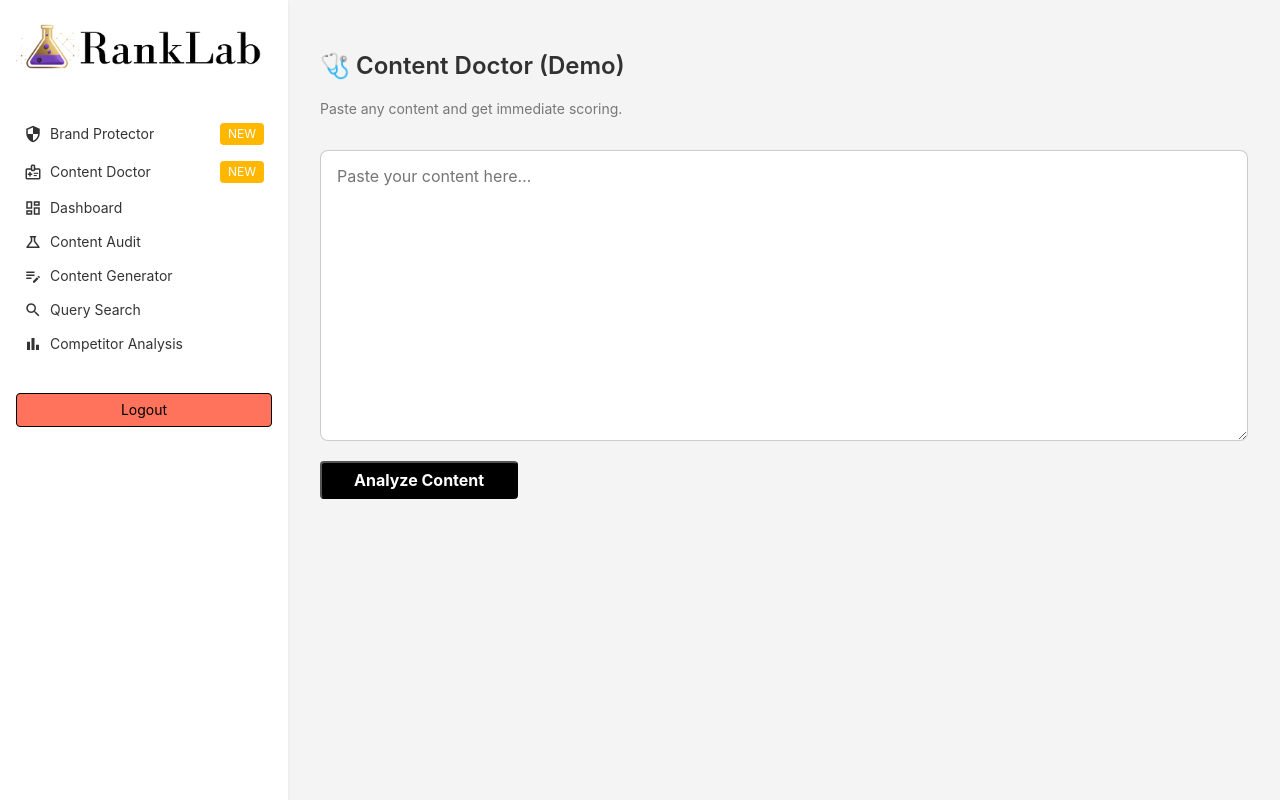
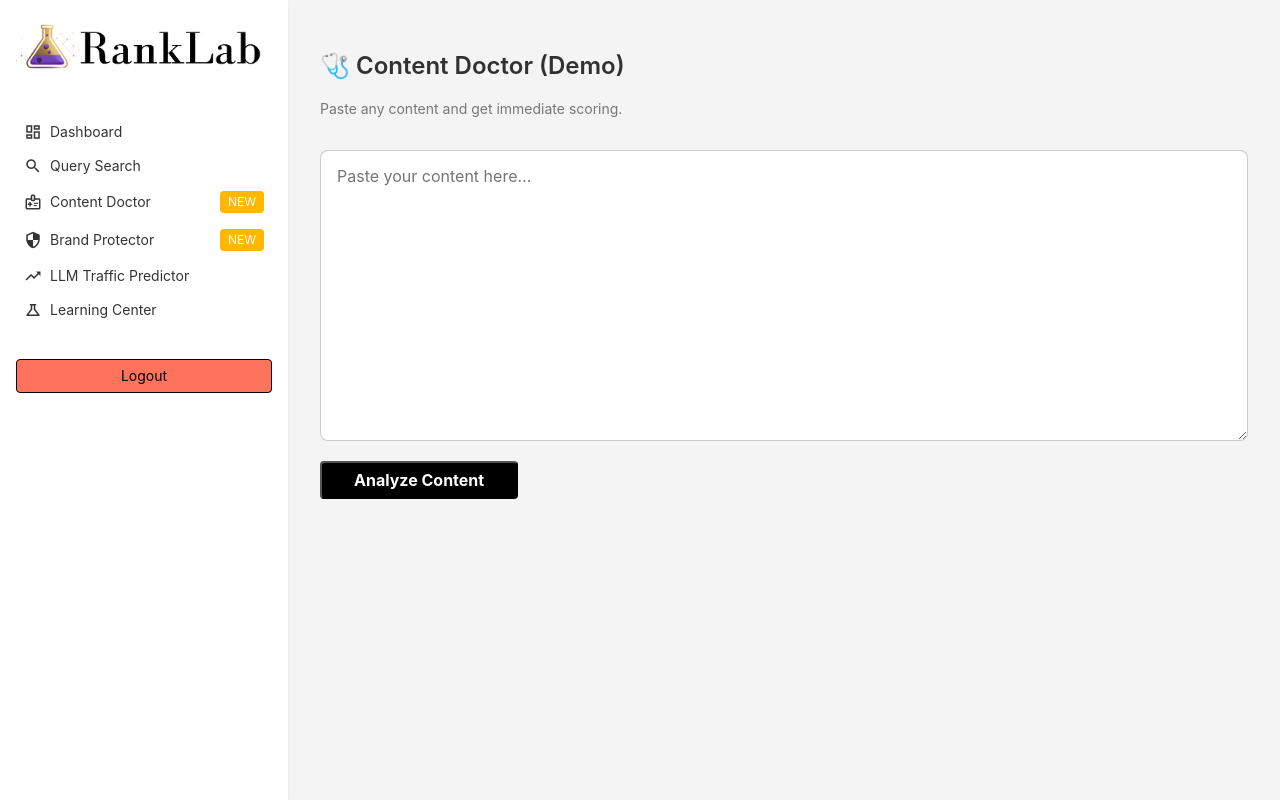
Before and after one commit to RankLab-AI/ranklab-alpha, a FastAPI app: page /content-doctor in a window 1280 px wide. Run offline with FastAPI, Linux system fonts and the light colour scheme; parts of the project's set-up code (start-up, migrations or seed data) failed here and were passed over.

Commit message:
feat: updates sidebar design

```diff
--- a/app/templates/partials/sidebar.html
+++ b/app/templates/partials/sidebar.html
@@ -4,13 +4,15 @@
     <img src="/static/img/logo.png" class="h3 center" alt="RankLab AI Logo" />
   </div>
   <nav class="f6 flex flex-column">
-    <a href="/brand-protector" class="db pa2 black-80 hover-bg-light-gray br2 flex justify-between items-center">
-      <span class="flex items-center">
-        <span class="material-icons-outlined mr2 v-mid">security</span>
-        Brand Protector
-      </span>
-      <span class="ml2 bg-gold white f7 br2 ph2 pv1">NEW</span>
-    </a>
+      <a href="/dashboard" class="db pa2 black-80 hover-bg-light-gray br2 flex items-center">
+        <span class="material-icons-outlined mr2 v-mid">dashboard</span>
+        Dashboard
+      </a>
+
+      <a href="/query-search" class="db pa2 black-80 hover-bg-light-gray br2 flex items-center">
+        <span class="material-icons-outlined mr2 v-mid">search</span>
+        Query Search
+      </a>
 
     <a href="/content-doctor" class="db pa2 black-80 hover-bg-light-gray br2 flex justify-between items-center">
       <span class="flex items-center">
@@ -20,24 +22,24 @@
       <span class="ml2 bg-gold white f7 br2 ph2 pv1">NEW</span>
     </a>
 
-    <a href="/dashboard" class="db pa2 black-80 hover-bg-light-gray br2 flex items-center">
-      <span class="material-icons-outlined mr2 v-mid">dashboard</span> Dashboard
+    <a href="/brand-protector" class="db pa2 black-80 hover-bg-light-gray br2 flex justify-between items-center">
+      <span class="flex items-center">
+        <span class="material-icons-outlined mr2 v-mid">security</span>
+        Brand Protector
+      </span>
+      <span class="ml2 bg-gold white f7 br2 ph2 pv1">NEW</span>
+    </a>
+
+
+    <!-- New Traffic Predictor link -->
+    <a href="/traffic-predictor" class="db pa2 black-80 hover-bg-light-gray br2 flex items-center">
+      <span class="material-icons-outlined mr2 v-mid">trending_up</span>
+      LLM Traffic Predictor
     </a>
 
     <a href="#" class="db pa2 black-80 hover-bg-light-gray br2 flex items-center">
-      <span class="material-icons-outlined mr2 v-mid">science</span> Content Audit
-    </a>
-
-    <a href="#" class="db pa2 black-80 hover-bg-light-gray br2 flex items-center">
-      <span class="material-icons-outlined mr2 v-mid">edit_note</span> Content Generator
-    </a>
-
-    <a href="/query-search" class="db pa2 black-80 hover-bg-light-gray br2 flex items-center">
-      <span class="material-icons-outlined mr2 v-mid">search</span> Query Search
-    </a>
-
-    <a href="#" class="db pa2 black-80 hover-bg-light-gray br2 flex items-center">
-      <span class="material-icons-outlined mr2 v-mid">bar_chart</span> Competitor Analysis
+      <span class="material-icons-outlined mr2 v-mid">science</span>
+      Learning Center
     </a>
 
     <form action="/logout" method="post" class="mt4">
```
